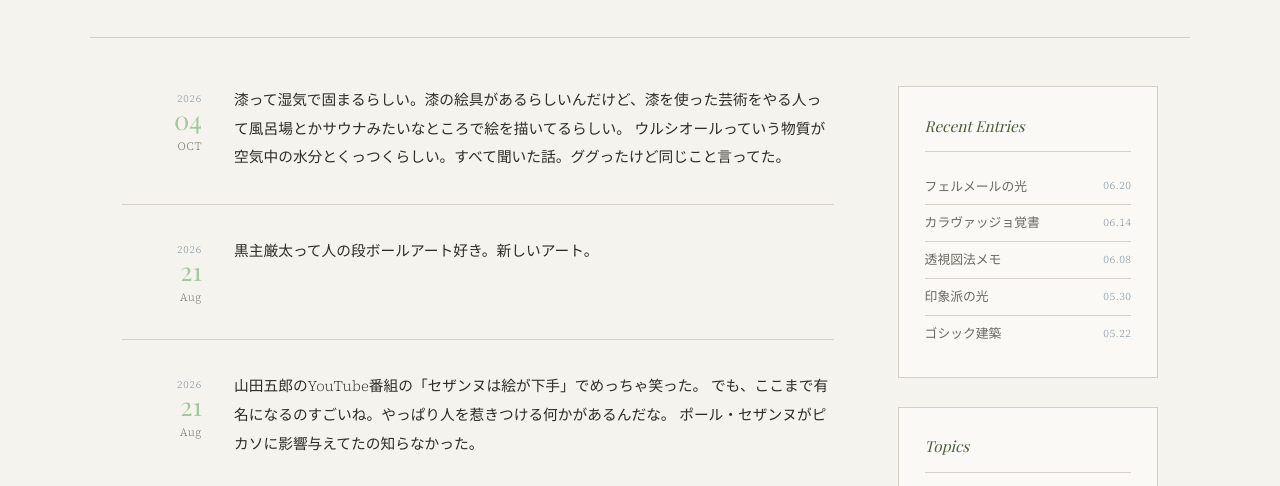
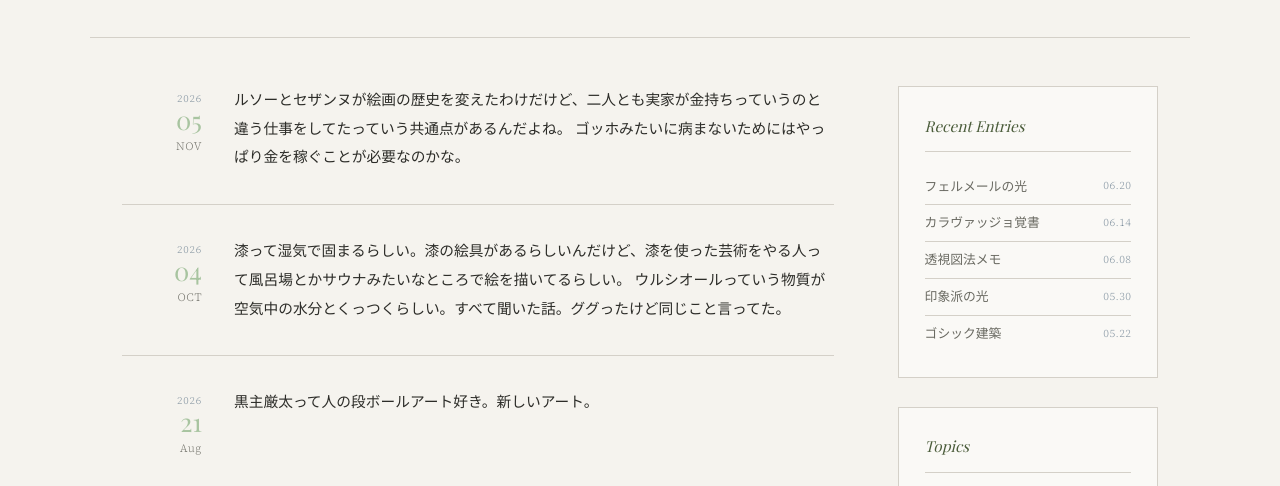
Before and after one commit to Azaleacreativeroom888/fan-arthistory, a plain HTML site: page blog.html in a window 1280 px wide. Shown: the part 299-785 px from the top of the page. Drawn offline with nearby package versions, Linux system fonts and the light colour scheme; a web font is replaced by a local one.

Commit message:
Update blog.html

```diff
--- a/blog.html
+++ b/blog.html
@@ -316,6 +316,18 @@
       <article class="entry">
         <div class="entry-date-col">
           <span class="entry-year">2026</span>
+          <span class="entry-day">05</span>
+          <span class="entry-monthday">NOV</span>
+        </div>
+        <div class="entry-body">
+          <p>ルソーとセザンヌが絵画の歴史を変えたわけだけど、二人とも実家が金持ちっていうのと違う仕事をしてたっていう共通点があるんだよね。
+          ゴッホみたいに病まないためにはやっぱり金を稼ぐことが必要なのかな。</p>
+        </div>
+      </article>
+
+      <article class="entry">
+        <div class="entry-date-col">
+          <span class="entry-year">2026</span>
           <span class="entry-day">04</span>
           <span class="entry-monthday">OCT</span>
         </div>
```
